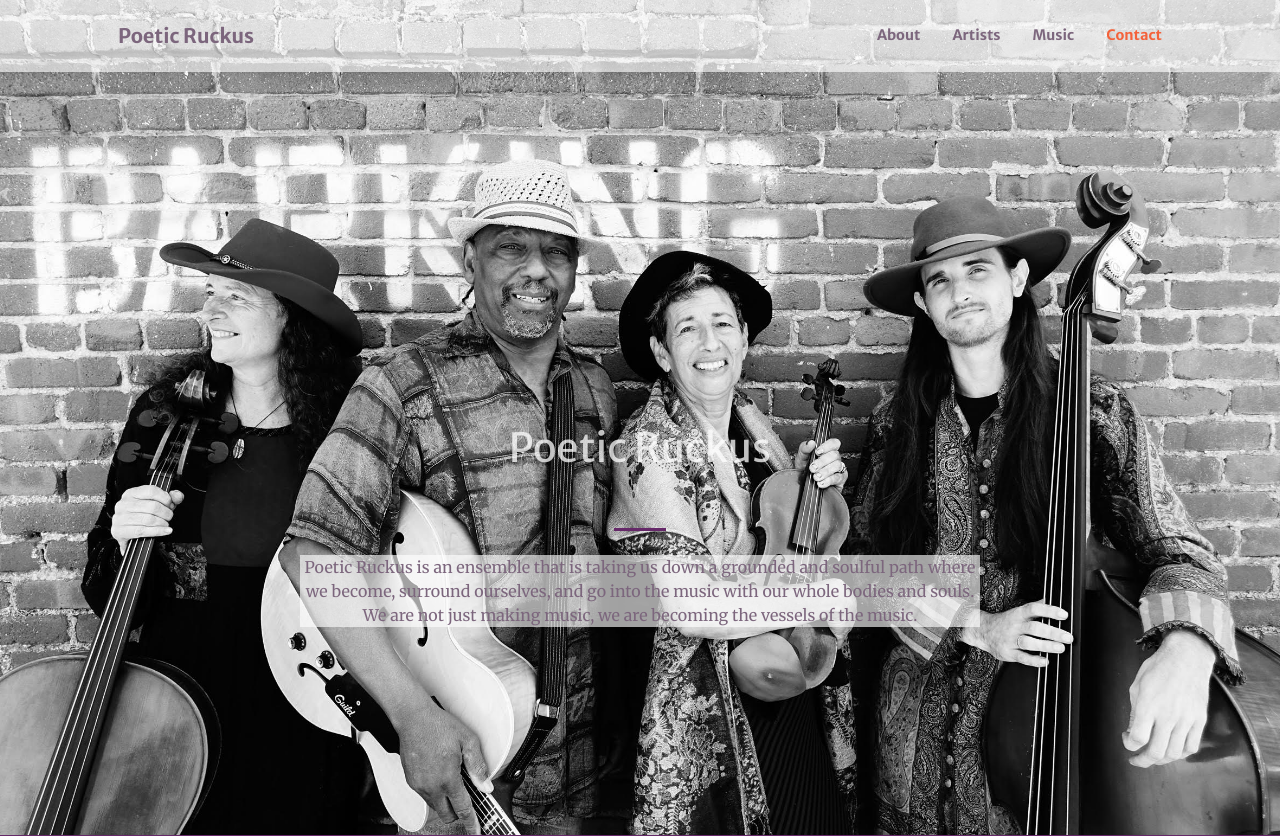
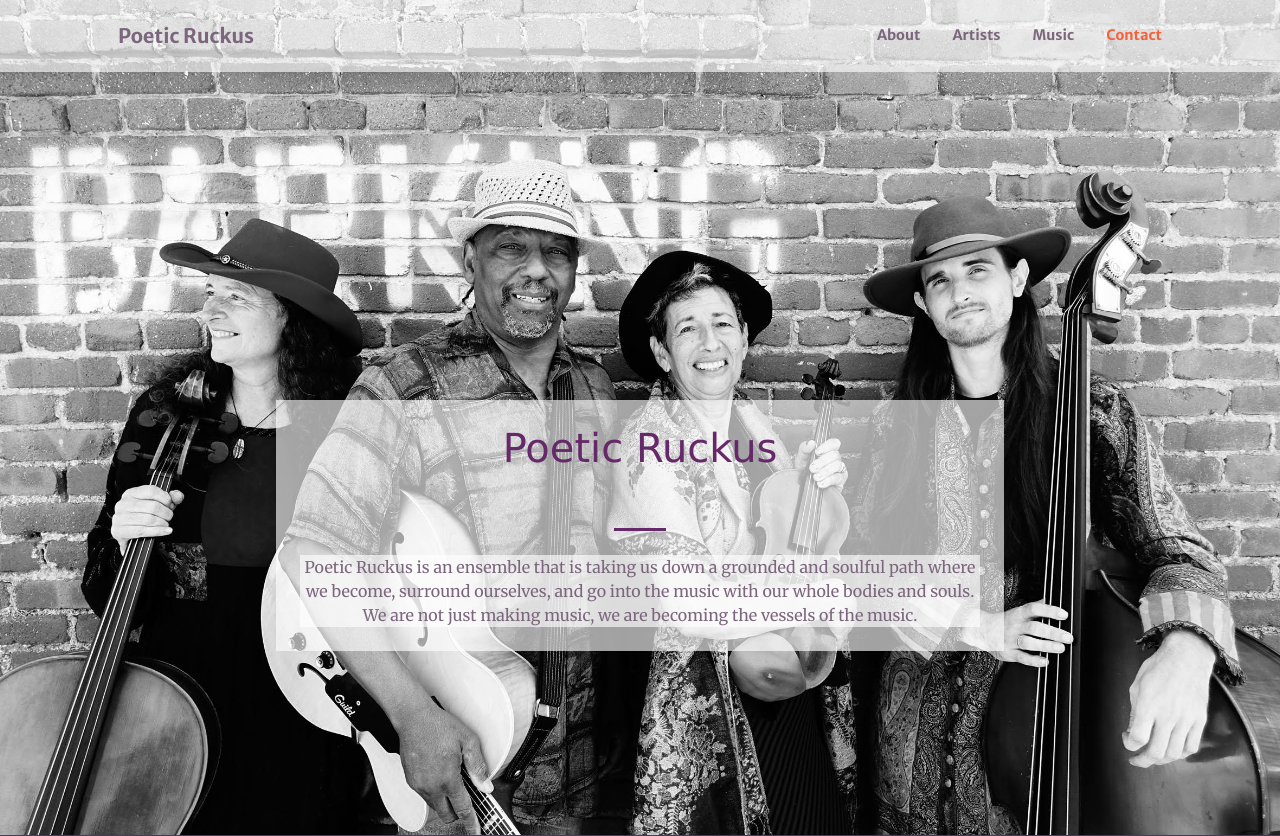
Before and after one commit to fatpat314/fatpat314-Poetic_Rukus_website, a Flask app: page / in a window 1280 px wide. Shown: the top 836 px of the page. Run offline with Flask 2, Linux system fonts and the light colour scheme; some libraries are stand-ins or nearby versions.

Commit message:
testing new fonts and text colors

```diff
--- a/templates/index.html
+++ b/templates/index.html
@@ -51,10 +51,10 @@
         <header>
             <div class="container px-4 px-lg-5 h-100">
                 <div class="row gx-4 gx-lg-5 h-100 align-items-center justify-content-center text-center">
-                    <div class="col-lg-8 align-self-end">
+                    <div style = "background-color:#ffffffa1" class="col-lg-8 align-self-end">
                         <br>
                         <!-- Change font and color -->
-                        <h1 class="text-white-75 font-weight-bold">Poetic Ruckus </h1>
+                        <h1 style="color:#652868; font-family:verdana" class="font-weight-bold">Poetic Ruckus</h1>
                         <br>
                         <hr style="background-color:#652868" class="divider" />
                         <p style="color: #7c667d; background-color:#ffffffa1" class="mb-4">Poetic Ruckus is an ensemble that is taking us down a grounded and soulful path where we become, surround ourselves, and go into the music with our whole bodies and souls. We are not just making music, we are becoming the vessels of the music.</p>
```
